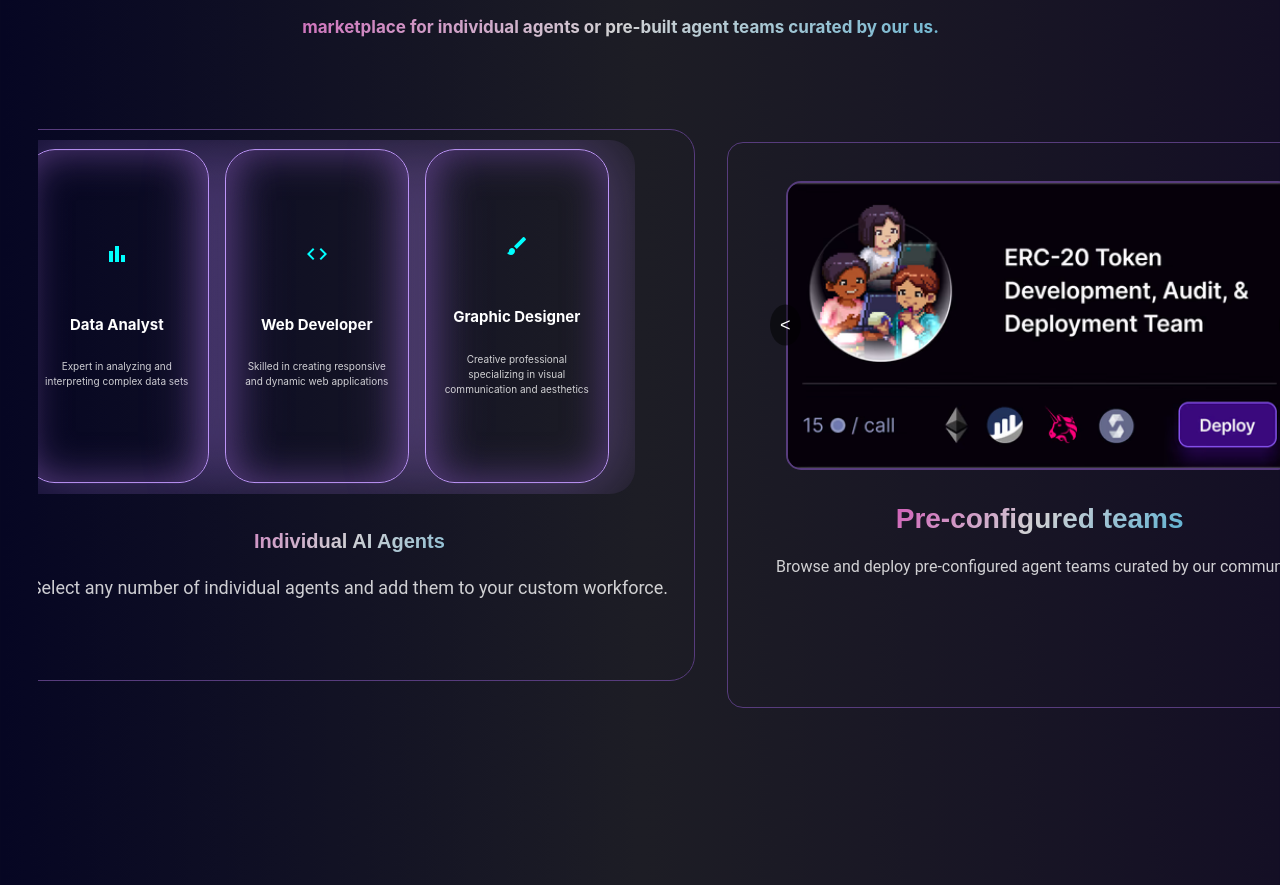
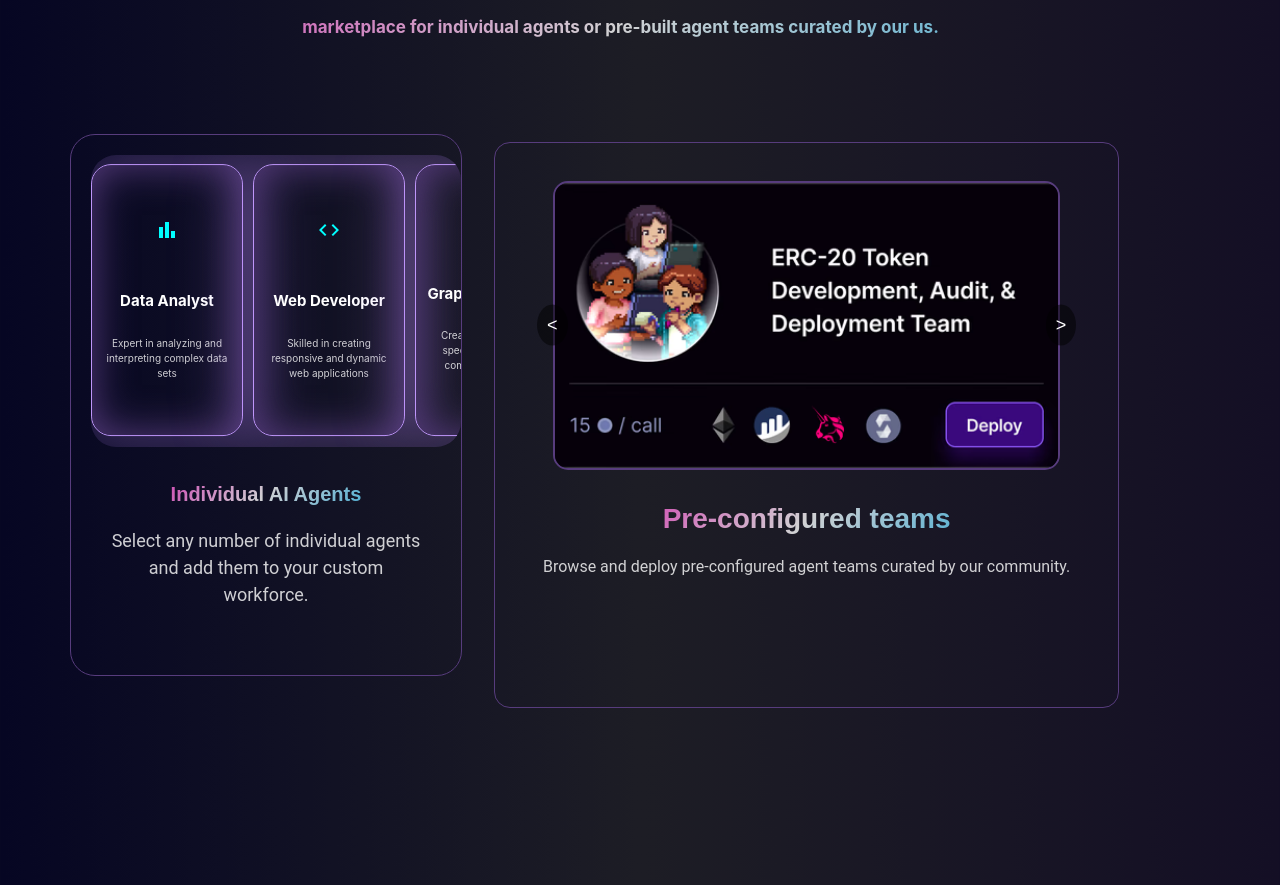
Before and after one commit to mgiftson0/air, a React (Vite) app: page / in a window 1280 px wide. Shown: the part 880-1765 px from the top of the page. Built offline with nearby package versions, Linux system fonts and the light colour scheme.

Commit message:
card2 change

```diff
--- a/src/components/cards/Card2.jsx
+++ b/src/components/cards/Card2.jsx
@@ -27,9 +27,10 @@
   border-radius: 25px;
   border: 1px solid rgb(87, 60, 125);
   box-shadow: none;
-  padding: 10px;
-  width: ${props => props.$isHovered ? 'fit-content' : props.$otherHovered ? 'fit-content' : 'fit-content'};
-  height: 530px;
+  padding: 20px;
+  width: 350px;
+  height: auto;
+  min-height: 500px;
   position: relative;
   transition: all 0.3s ease;
   animation: ${fadeIn} 1s forwards;
@@ -42,28 +43,21 @@
     box-shadow: rgb(87, 60, 125) 0px 0px 40px 1px inset;
   }
 
-  @media (max-width: 1200px) {
-    width: fit-content;
-  }
-
   @media (max-width: 768px) {
-    width: fit-content;
+    width: 300px;
     padding: 15px;
   }
 
   @media (max-width: 480px) {
-    width: 300px;
-    height: 500px;
-    padding: 16px;
-    // margin-left: -30px;
-
+    width: 280px;
+    padding: 10px;
   }
 `;
 
 const Carousel = styled.div`
   display: flex;
   overflow-x: auto;
-  width: fit-content;
+  width: 100%;
   scroll-snap-type: x mandatory;
   -webkit-overflow-scrolling: touch;
   padding: 10px;
@@ -81,25 +75,18 @@
 
   @media (max-width: 480px) {
     padding: 3px;
-    width: 100%;
     border-radius: 15px;
-    margin-top: 40px;
-    padding-top: 10px;
-
-    &:hover {
-      box-shadow: rgb(87, 60, 125) 0px 0px 20px 1px , rgba(181, 133, 249, 0.27) 0px 0px 32px 10px;
-    }
   }
 `;
 
 const CarouselCard = styled.div`
   flex: 0 0 auto;
-  width: 150px;
-  height: 300px;
+  width: 130px;
+  height: 250px;
   border: 1px solid rgb(191, 150, 250);
-  margin-right: 16px;
+  margin-right: 10px;
   background-color: transparent;
-  border-radius: 30px;
+  border-radius: 20px;
   box-shadow: rgb(87, 60, 125) 0px 0px 40px 1px inset, rgba(181, 133, 249, 0.27) 0px 0px 64px 20px;
   scroll-snap-align: start;
   display: flex;
@@ -107,62 +94,46 @@
   align-items: center;
   justify-content: center;
   transition: transform 0.3s ease, box-shadow 0.3s ease, width 0.3s ease;
-  padding: 16px;
+  padding: 10px;
   animation: ${floatAnimation} 3s ease-in-out infinite;
 
   &:hover {
-    width: 220px;
+    width: 150px;
     border-color: rgba(255, 20, 213, 1);
     animation-play-state: paused;
   }
 
   &:hover ~ & {
-    width: 180px;
+    width: 130px;
   }
 
   @media (max-width: 768px) {
-    width: 180px;
-    height: 270px;
-    margin-right: 12px;
-    padding: 12px;
+    width: 120px;
+    height: 220px;
+    margin-right: 8px;
+    padding: 8px;
 
     &:hover {
-      width: 200px;
+      width: 140px;
     }
 
     &:hover ~ & {
-      width: 160px;
+      width: 120px;
     }
   }
 
   @media (max-width: 480px) {
     width: 100px;
     height: 200px;
-    margin-right: 8px;
-    padding: 8px;
-    overflow-y: auto;
-    scrollbar-width: thin;
-    scrollbar-color: rgba(255, 255, 255, 0.5) transparent;
-
-    &::-webkit-scrollbar {
-      width: 6px;
-    }
-
-    &::-webkit-scrollbar-thumb {
-      background-color: rgba(255, 255, 255, 0.5);
-      border-radius: 3px;
-    }
-
-    &::-webkit-scrollbar-track {
-      background-color: transparent;
-    }
+    margin-right: 6px;
+    padding: 6px;
 
     &:hover {
       width: 110px;
     }
 
     &:hover ~ & {
-      width: 110px;
+      width: 100px;
     }
   }
 `;
@@ -177,7 +148,7 @@
   }
 
   @media (max-width: 480px) {
-    font-size: 48px;
+    font-size: 20px;
   }
 `;
 
@@ -189,11 +160,11 @@
   margin-top: 20px;
 
   @media (max-width: 768px) {
-    font-size: 18px;
+    font-size: 14px;
   }
 
   @media (max-width: 480px) {
-    font-size: 13px;
+    font-size: 12px;
   }
 `;
 
@@ -203,7 +174,7 @@
   text-align: center;
   margin-top: 15px;
   @media (max-width: 768px) {
-    font-size: 11px;
+    font-size: 9px;
   }
 
   @media (max-width: 480px) {
@@ -260,7 +231,7 @@
   }
 
   @media (max-width: 480px) {
-    font-size: 11px;
+    font-size: 14px;
   }
 `;
 
```
